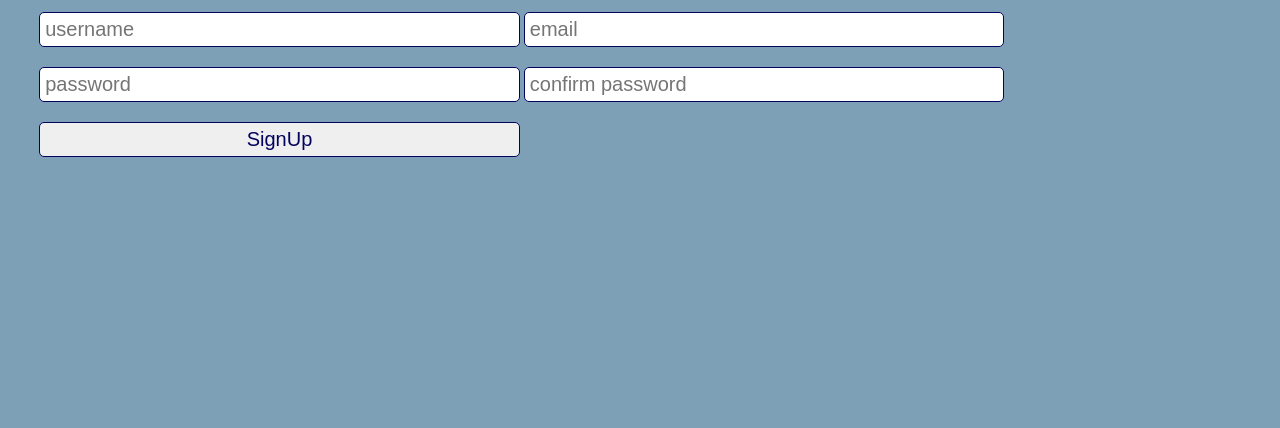
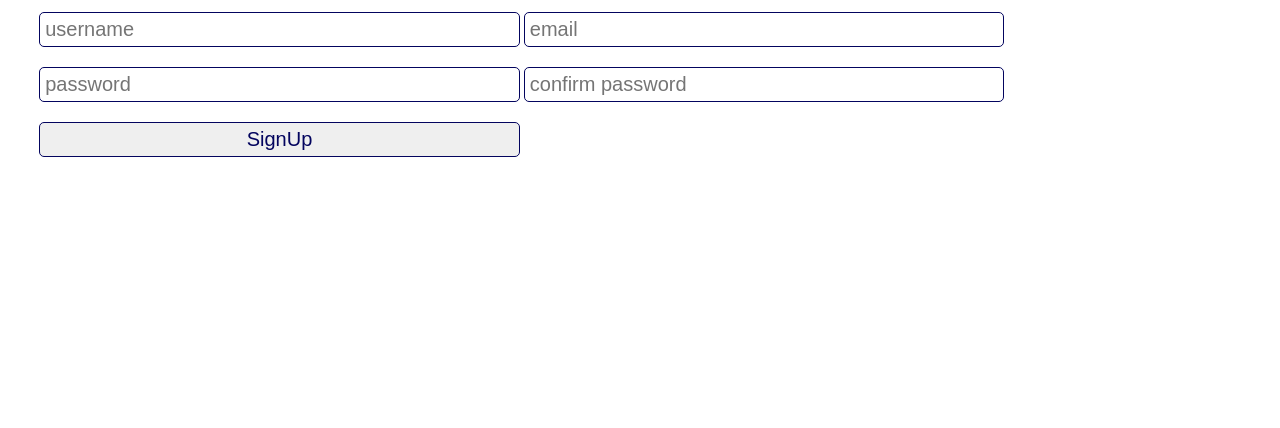
Before and after one commit to fatgeeah/password-manager, a plain HTML site: page signup.html in a window 1280 px wide. Shown: the part 372-800 px from the top of the page. Drawn offline with Linux system fonts and the light colour scheme; a web font is replaced by a local one.

Commit message:
updated signup page design

```diff
--- a/signup100.css
+++ b/signup100.css
@@ -7,8 +7,8 @@
 }
 
 :root{
-    --global-background-color: #7EA0B7;
-    --global-shawdow-color: #A9CEF4;
+    --global-background-color: #FFF;
+    --global-shawdow-color: #03045E;
     --link-background-color: #FF5A5F ;
     --global-text-color: #03045E;
     --text-hover-color: #000000;
```
